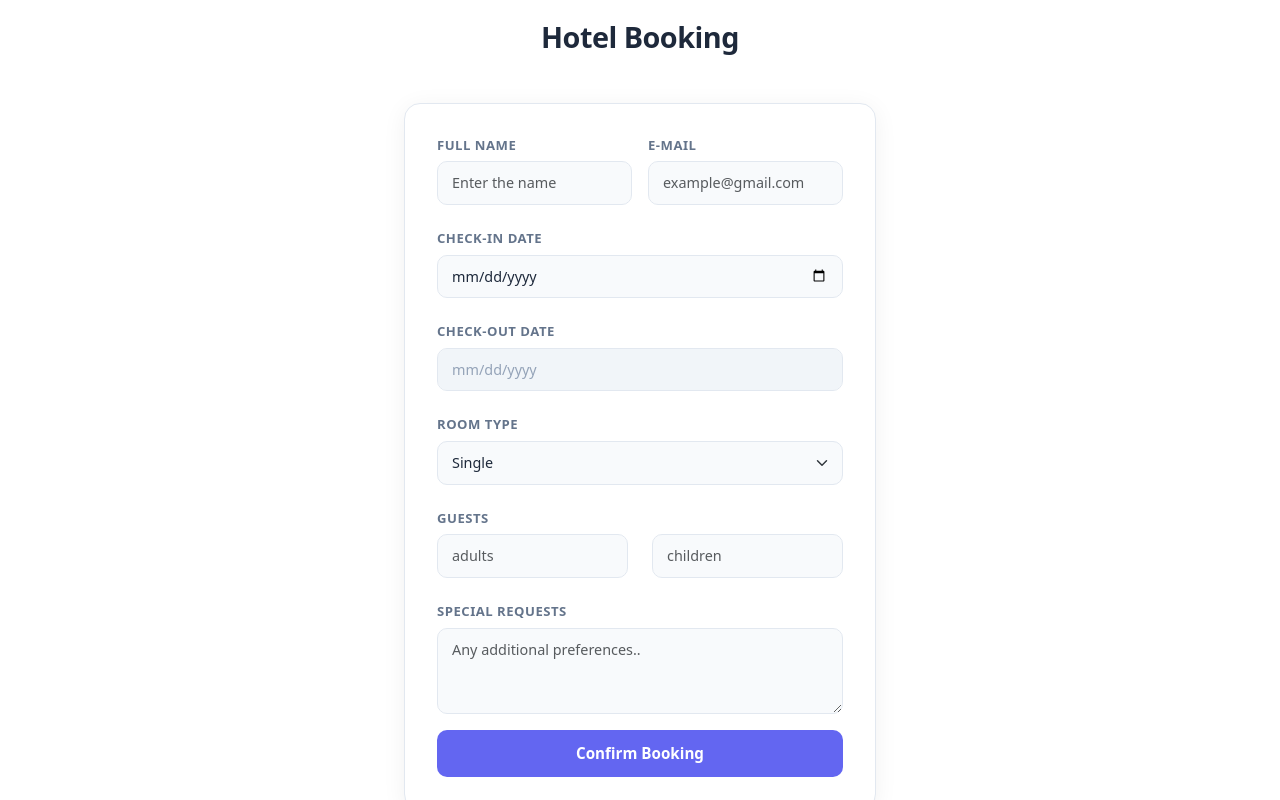
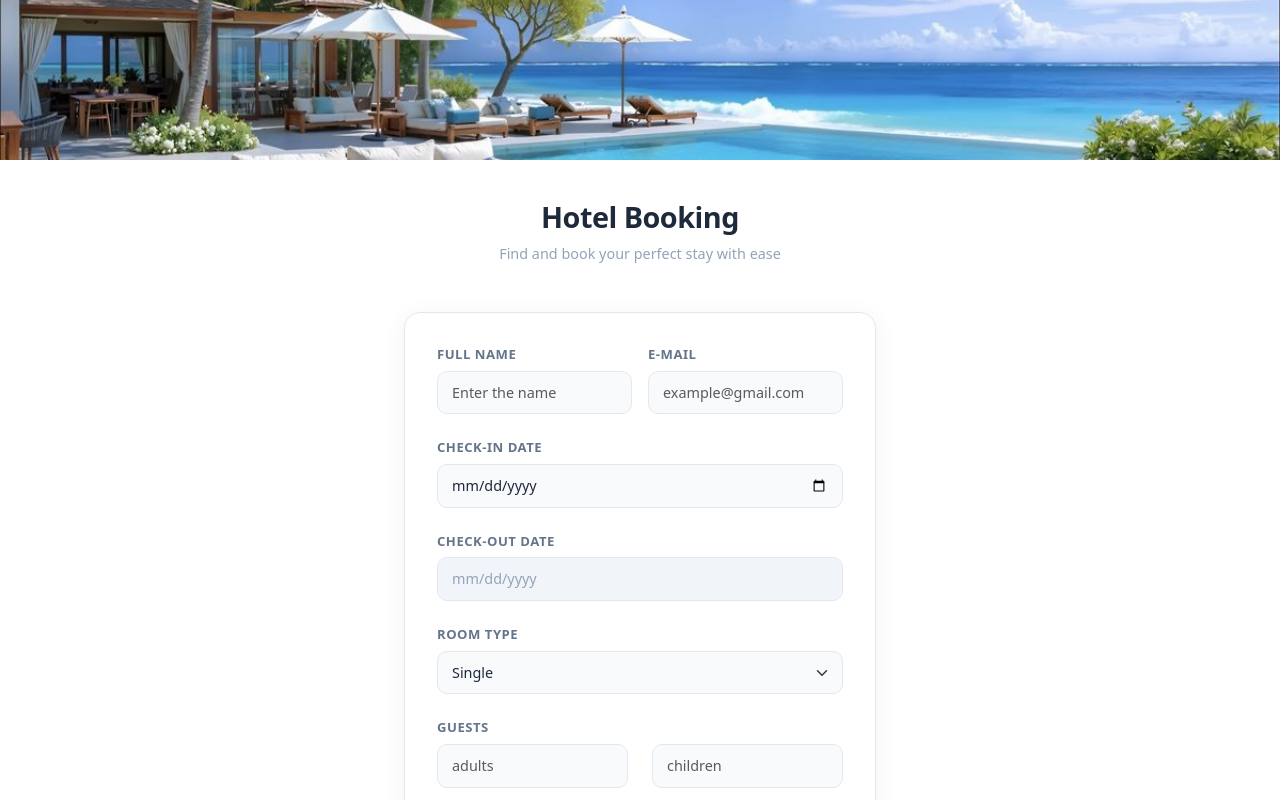
Before and after one commit to shrutika-gawande/Hotel-Booking-Platform, a React (Vite) app: page / in a window 1280 px wide. Shown: the top 800 px of the page. Built offline with nearby package versions, Linux system fonts and the light colour scheme.

Commit message:
added img and its styling

```diff
--- a/src/App.jsx
+++ b/src/App.jsx
@@ -39,7 +39,8 @@ function App() {
     }
 
     return (
-
+        <>
+        <img src='/image.png' alt='hotel image' className='background-img'/>
         <form
             className={`form ${wasValidated ? 'was-validated' : ''}`}
             noValidate
@@ -58,7 +59,8 @@ function App() {
                 </div>
             )}
 
-            <h1 className='mb-5'>Hotel Booking</h1>
+            <h1 className=''>Hotel Booking</h1>
+            <p className='mb-5'>Find and book your perfect stay with ease</p>
 
             <div className='card-box w-60'>
                 <div class="row g-3 mb-4">
@@ -132,6 +134,7 @@ function App() {
                 </div>
             </div>
         </form>
+        </>
     )
 }
 
--- a/src/index.css
+++ b/src/index.css
@@ -16,7 +16,12 @@
   font-weight: 700;
   color: #1e293b;
   letter-spacing: -0.5px;
-  margin-bottom: 24px;
+}
+
+.form p {
+  text-align: center;
+  color: #94a3b8;
+  font-size: 0.9rem;
 }
 
 /* -------- CARD -------- */
@@ -104,3 +109,10 @@
   border-color: #fecaca;
   color: #dc2626;
 }
+
+.background-img {
+  height: 10rem;
+  width: 100%;
+  margin-bottom: 20px;
+  object-fit: cover;
+}
```
Also changed, not shown: public/image.png (added).
